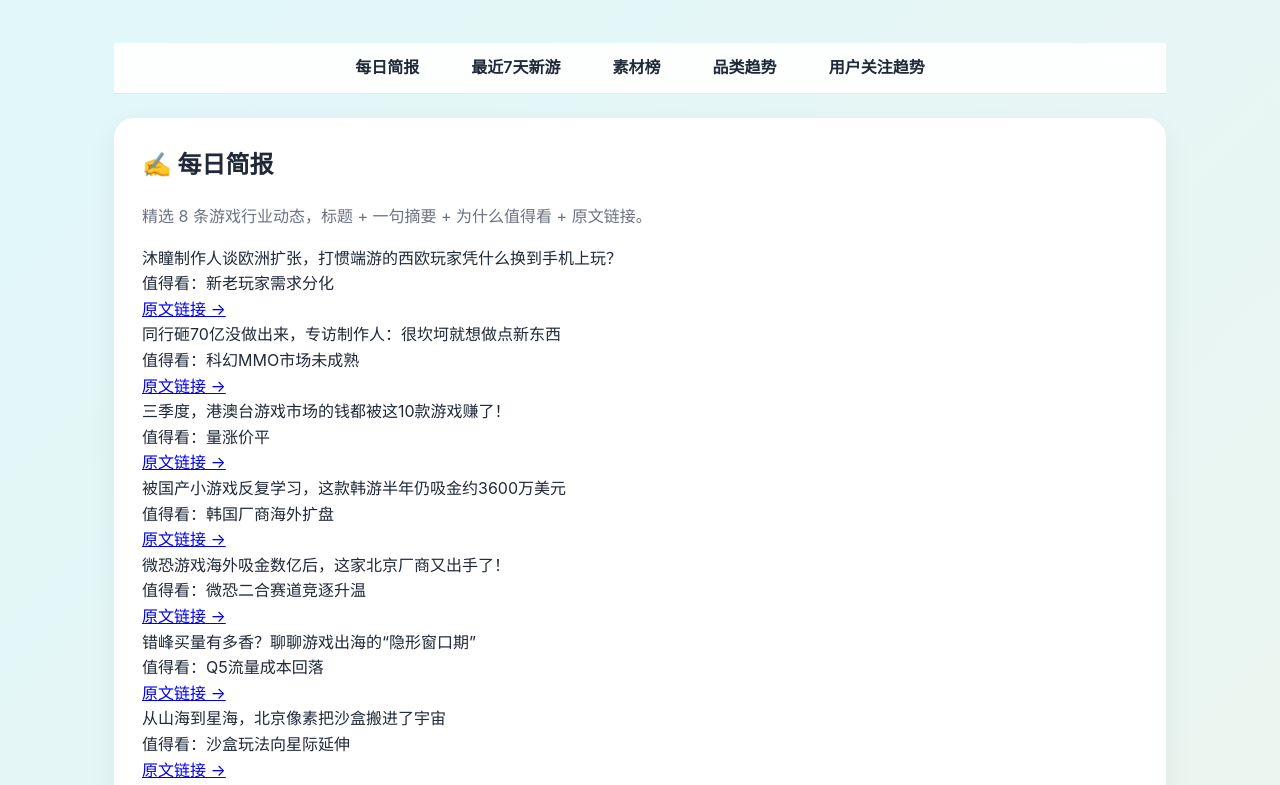
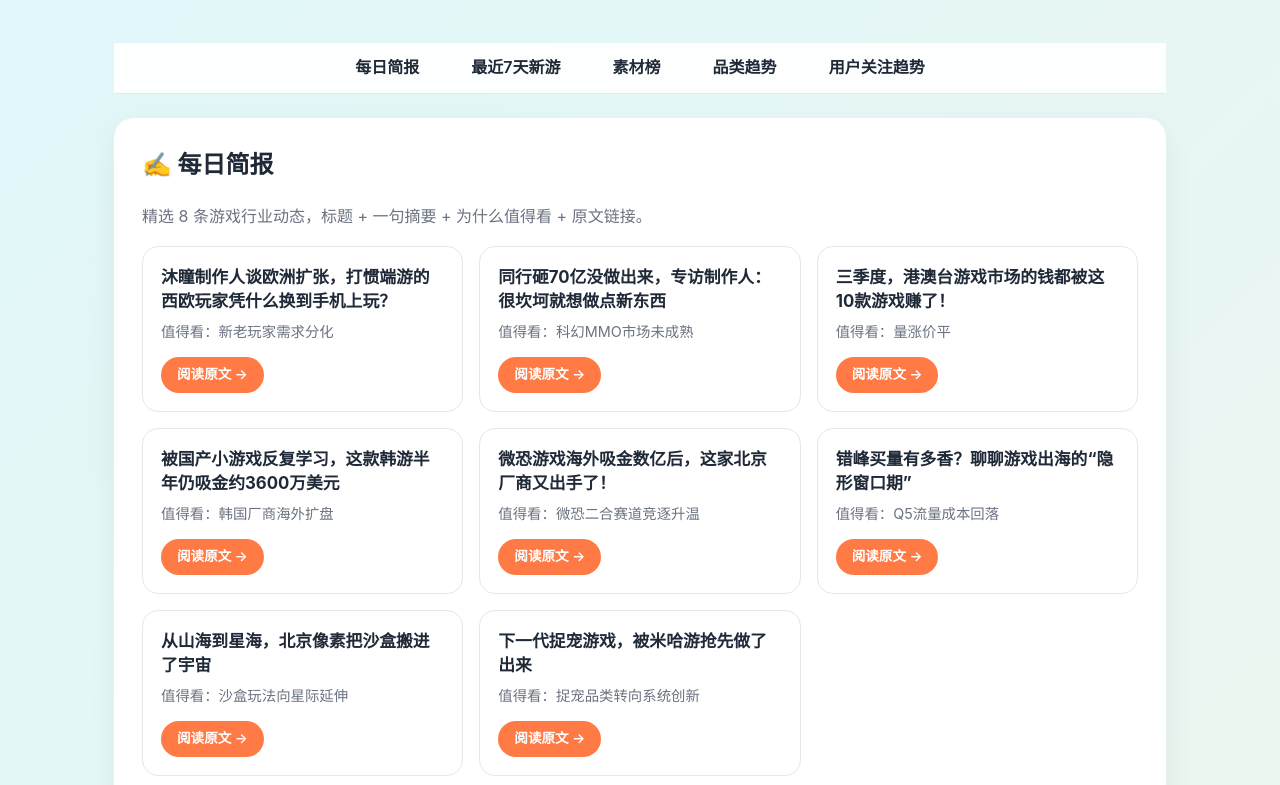
Before and after one commit to fss520/game-trends, a plain HTML site: page index.html in a window 1280 px wide. Shown: the part 167-952 px from the top of the page. Drawn offline with nearby package versions, Linux system fonts and the light colour scheme.

Commit message:
daily update: 2026-11-26

```diff
--- a/index.html
+++ b/index.html
@@ -37,6 +37,13 @@ tr:hover{background:#f9fafb}
 .footer{text-align:center;color:var(--muted);padding:30px 0;font-size:.85rem}
 
 .game-icon{width:28px;height:28px;border-radius:6px;object-fit:cover;vertical-align:middle;margin-right:8px;border:1px solid var(--border);background:#f3f4f6}
+.brief-list{display:grid;grid-template-columns:repeat(auto-fill,minmax(320px,1fr));gap:16px;margin-top:16px}
+.brief-card{border:1px solid var(--border);border-radius:16px;padding:18px;background:#fff;transition:.2s;display:flex;flex-direction:column}
+.brief-card:hover{box-shadow:0 8px 22px rgba(0,0,0,.08);transform:translateY(-2px)}
+.brief-title{font-size:1.05rem;font-weight:700;line-height:1.45;margin-bottom:8px;color:var(--text)}
+.brief-why{color:var(--muted);font-size:.9rem;line-height:1.5;margin-bottom:14px;flex:1}
+.brief-link a{display:inline-flex;align-items:center;gap:6px;padding:7px 16px;border-radius:20px;background:var(--accent);color:#fff;font-size:.85rem;font-weight:600;text-decoration:none;transition:.2s;width:fit-content}
+.brief-link a:hover{background:var(--accent2);transform:translateX(2px)}
 </style>
 </head>
 <body>
@@ -62,42 +69,42 @@ tr:hover{background:#f9fafb}
 <article class="brief-card">
 <div class="brief-title">沐瞳制作人谈欧洲扩张，打惯端游的西欧玩家凭什么换到手机上玩？</div>
 <div class="brief-why">值得看：新老玩家需求分化</div>
-<div class="brief-link"><a href="http://mp.weixin.qq.com/s?__biz=Mzg2NDgyODMzOQ==&mid=2247571419&idx=1&sn=7ddfca2fd70cc8c248b305833e995596&chksm=cfc305c0a3b7e0bac16c0324a272a13b58b6a7b6c973ee0230f13dbea61b66ec48e2c244edde&scene=126&sessionid=0#rd" target="_blank" rel="noopener">原文链接 →</a></div>
+<div class="brief-link"><a href="http://mp.weixin.qq.com/s?__biz=Mzg2NDgyODMzOQ==&mid=2247571419&idx=1&sn=7ddfca2fd70cc8c248b305833e995596&chksm=cfc305c0a3b7e0bac16c0324a272a13b58b6a7b6c973ee0230f13dbea61b66ec48e2c244edde&scene=126&sessionid=0#rd" target="_blank" rel="noopener">阅读原文 →</a></div>
 </article>
 <article class="brief-card">
 <div class="brief-title">同行砸70亿没做出来，专访制作人：很坎坷就想做点新东西</div>
 <div class="brief-why">值得看：科幻MMO市场未成熟</div>
-<div class="brief-link"><a href="http://mp.weixin.qq.com/s?__biz=MzkwMjY0ODI1Mg==&mid=2247582438&idx=1&sn=5898ce638001730454a7b1408c761262&chksm=c1de22d5f4dbb899dd117a2a221a19329caf822809c1fa018e06a9f40d8e013c7c5061bf97bd&scene=126&sessionid=0#rd" target="_blank" rel="noopener">原文链接 →</a></div>
+<div class="brief-link"><a href="http://mp.weixin.qq.com/s?__biz=MzkwMjY0ODI1Mg==&mid=2247582438&idx=1&sn=5898ce638001730454a7b1408c761262&chksm=c1de22d5f4dbb899dd117a2a221a19329caf822809c1fa018e06a9f40d8e013c7c5061bf97bd&scene=126&sessionid=0#rd" target="_blank" rel="noopener">阅读原文 →</a></div>
 </article>
 <article class="brief-card">
 <div class="brief-title">三季度，港澳台游戏市场的钱都被这10款游戏赚了！</div>
 <div class="brief-why">值得看：量涨价平</div>
-<div class="brief-link"><a href="http://mp.weixin.qq.com/s?__biz=Mzk4ODk3NDMwMA==&mid=2247487834&idx=1&sn=ad94c85e3fd0ca2369710ca00794de1b&chksm=c45c5c861a4d318e8d5f5f8ce14147d75e0cce4ffe677fe23631b3b61d0806eda9d56901431f&scene=126&sessionid=0#rd" target="_blank" rel="noopener">原文链接 →</a></div>
+<div class="brief-link"><a href="http://mp.weixin.qq.com/s?__biz=Mzk4ODk3NDMwMA==&mid=2247487834&idx=1&sn=ad94c85e3fd0ca2369710ca00794de1b&chksm=c45c5c861a4d318e8d5f5f8ce14147d75e0cce4ffe677fe23631b3b61d0806eda9d56901431f&scene=126&sessionid=0#rd" target="_blank" rel="noopener">阅读原文 →</a></div>
 </article>
 <article class="brief-card">
 <div class="brief-title">被国产小游戏反复学习，这款韩游半年仍吸金约3600万美元</div>
 <div class="brief-why">值得看：韩国厂商海外扩盘</div>
-<div class="brief-link"><a href="http://mp.weixin.qq.com/s?__biz=Mzg3NDU0MTA0OA==&mid=2247529330&idx=1&sn=66a790bbc42ceb2982b79bd1edb217ec&chksm=cf655c30e7909770d33e5913d95ec827da4c64d1aeccf1006e9627747b9ea6e65061482e379e&scene=126&sessionid=0#rd" target="_blank" rel="noopener">原文链接 →</a></div>
+<div class="brief-link"><a href="http://mp.weixin.qq.com/s?__biz=Mzg3NDU0MTA0OA==&mid=2247529330&idx=1&sn=66a790bbc42ceb2982b79bd1edb217ec&chksm=cf655c30e7909770d33e5913d95ec827da4c64d1aeccf1006e9627747b9ea6e65061482e379e&scene=126&sessionid=0#rd" target="_blank" rel="noopener">阅读原文 →</a></div>
 </article>
 <article class="brief-card">
 <div class="brief-title">微恐游戏海外吸金数亿后，这家北京厂商又出手了！</div>
 <div class="brief-why">值得看：微恐二合赛道竞逐升温</div>
-<div class="brief-link"><a href="http://mp.weixin.qq.com/s?__biz=Mzg3MzMzNjM3OQ==&mid=2247575517&idx=1&sn=d4aab3a39f91f5fb11157fb461e5d66f&chksm=cfa9c5bb4c93a19cc915f65621cec78a8d3d8e5c462ac137eb527e485c03ef1ab8d87b17ddf8&scene=126&sessionid=0#rd" target="_blank" rel="noopener">原文链接 →</a></div>
+<div class="brief-link"><a href="http://mp.weixin.qq.com/s?__biz=Mzg3MzMzNjM3OQ==&mid=2247575517&idx=1&sn=d4aab3a39f91f5fb11157fb461e5d66f&chksm=cfa9c5bb4c93a19cc915f65621cec78a8d3d8e5c462ac137eb527e485c03ef1ab8d87b17ddf8&scene=126&sessionid=0#rd" target="_blank" rel="noopener">阅读原文 →</a></div>
 </article>
 <article class="brief-card">
 <div class="brief-title">错峰买量有多香？聊聊游戏出海的“隐形窗口期”</div>
 <div class="brief-why">值得看：Q5流量成本回落</div>
-<div class="brief-link"><a href="http://mp.weixin.qq.com/s?__biz=MjM5OTgzNzkyNA==&mid=2653435861&idx=1&sn=912a7311035f57f17a6f2e756751b71b&chksm=bdcf6cbf64a232b030abc5d1ce45a59a57d14f0eca997fd6af2455f8c5f842275e9ba55cf532&scene=126&sessionid=0#rd" target="_blank" rel="noopener">原文链接 →</a></div>
+<div class="brief-link"><a href="http://mp.weixin.qq.com/s?__biz=MjM5OTgzNzkyNA==&mid=2653435861&idx=1&sn=912a7311035f57f17a6f2e756751b71b&chksm=bdcf6cbf64a232b030abc5d1ce45a59a57d14f0eca997fd6af2455f8c5f842275e9ba55cf532&scene=126&sessionid=0#rd" target="_blank" rel="noopener">阅读原文 →</a></div>
 </article>
 <article class="brief-card">
 <div class="brief-title">从山海到星海，北京像素把沙盒搬进了宇宙</div>
 <div class="brief-why">值得看：沙盒玩法向星际延伸</div>
-<div class="brief-link"><a href="http://mp.weixin.qq.com/s?__biz=MjM5OTgzNzkyNA==&mid=2653435861&idx=2&sn=e048811fb98fe5c22b9ab900cdf9bc5e&chksm=bdf4163cbaf0807d5e77f489d5d4956f367369003f163a571d53af927abf0cf71e31c7fe31f4&scene=126&sessionid=0#rd" target="_blank" rel="noopener">原文链接 →</a></div>
+<div class="brief-link"><a href="http://mp.weixin.qq.com/s?__biz=MjM5OTgzNzkyNA==&mid=2653435861&idx=2&sn=e048811fb98fe5c22b9ab900cdf9bc5e&chksm=bdf4163cbaf0807d5e77f489d5d4956f367369003f163a571d53af927abf0cf71e31c7fe31f4&scene=126&sessionid=0#rd" target="_blank" rel="noopener">阅读原文 →</a></div>
 </article>
 <article class="brief-card">
 <div class="brief-title">下一代捉宠游戏，被米哈游抢先做了出来</div>
 <div class="brief-why">值得看：捉宠品类转向系统创新</div>
-<div class="brief-link"><a href="http://mp.weixin.qq.com/s?__biz=MjM5MDEwMTk2MA==&mid=2651308721&idx=1&sn=e71c23505820a6537f4ea388d6767919&chksm=bc7f669f1efe0dcf083ef0ea01c8f9cf6bf8303a414c3c6e2d9536f4ee1afb96f9baee30d5e0&scene=126&sessionid=0#rd" target="_blank" rel="noopener">原文链接 →</a></div>
+<div class="brief-link"><a href="http://mp.weixin.qq.com/s?__biz=MjM5MDEwMTk2MA==&mid=2651308721&idx=1&sn=e71c23505820a6537f4ea388d6767919&chksm=bc7f669f1efe0dcf083ef0ea01c8f9cf6bf8303a414c3c6e2d9536f4ee1afb96f9baee30d5e0&scene=126&sessionid=0#rd" target="_blank" rel="noopener">阅读原文 →</a></div>
 </article>
 </div>
 </section>
```
